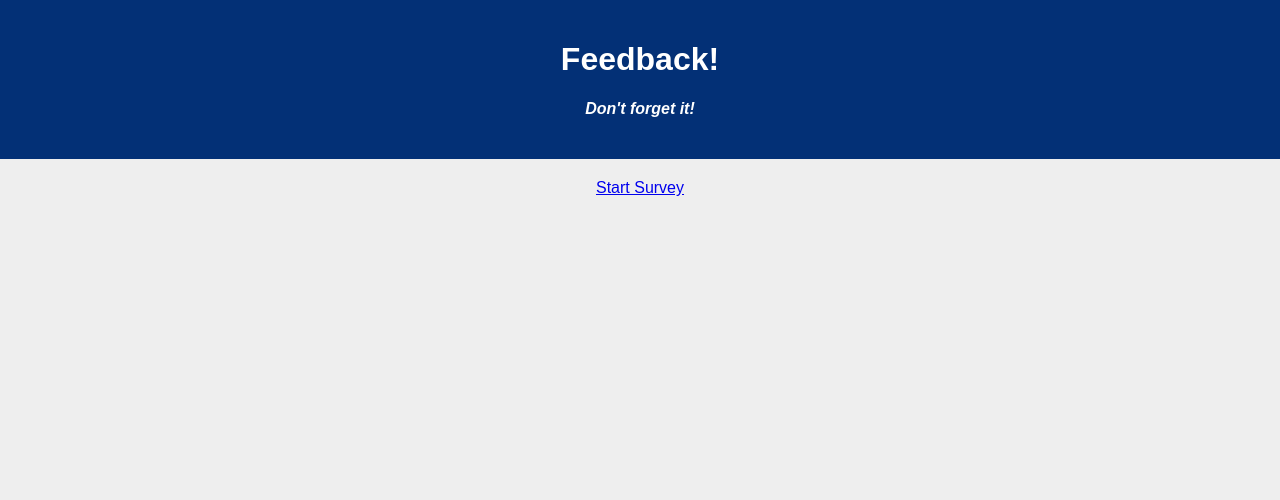
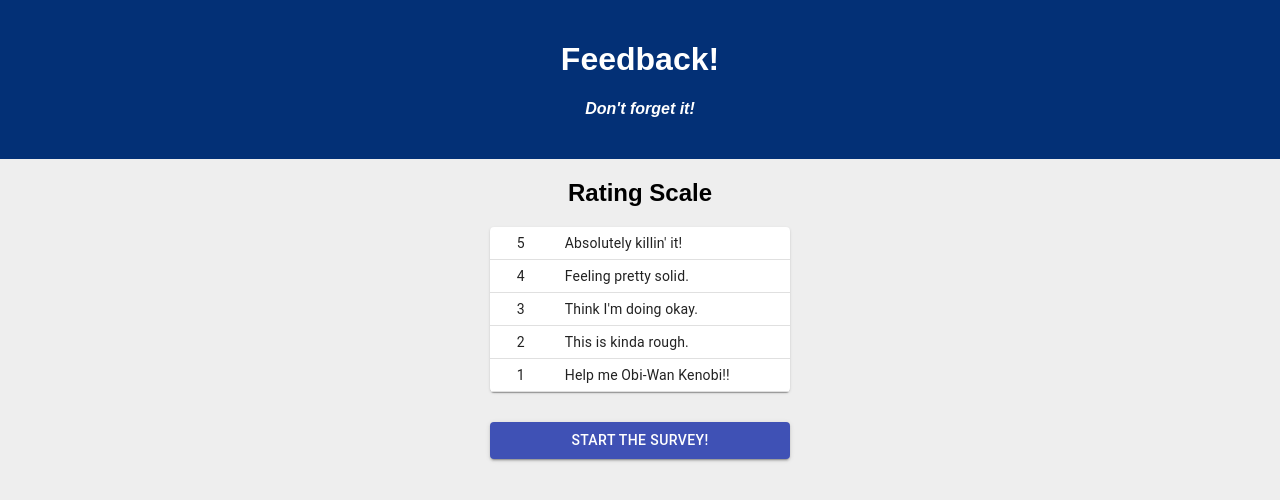
Before and after one commit to vkarlen/redux-feedback-loop, a React (Create React App) app: page / in a window 1280 px wide. Shown: the top 500 px of the page. Built offline with nearby package versions, Linux system fonts and the light colour scheme.

Commit message:
Styled home page

```diff
--- a/src/components/Comments/Comments.jsx
+++ b/src/components/Comments/Comments.jsx
@@ -48,7 +48,7 @@ function Comments() {
                 name="comments"
                 multiline
                 rowsMax={6}
-                fullWidth="true"
+                fullWidth
                 value={newComments}
                 onChange={(evt) => setNewComment(evt.target.value)}
               />
--- a/src/components/Home/Home.css
+++ b/src/components/Home/Home.css
@@ -0,0 +1,9 @@
+#startBtn {
+  width: 300px;
+  margin-top: 20px;
+}
+
+#ratingContainer {
+  max-width: 300px;
+  margin: 10px auto;
+}
--- a/src/components/Home/Home.jsx
+++ b/src/components/Home/Home.jsx
@@ -1,10 +1,60 @@
 import { Link } from 'react-router-dom';
+import { useHistory } from 'react-router-dom';
+import './Home.css';
+
+// Martial-UI Imports
+import {
+  Button,
+  Container,
+  Table,
+  TableBody,
+  TableCell,
+  TableRow,
+  Paper,
+} from '@material-ui/core';
 
 function Home() {
+  const history = useHistory();
+
   return (
-    <div>
-      <Link to="/feeling">Start Survey</Link>
-    </div>
+    <Container maxWidth="xs">
+      <h2>Rating Scale</h2>
+      <Paper id="ratingContainer">
+        <Table size="small">
+          <TableBody>
+            <TableRow>
+              <TableCell align="right">5</TableCell>
+              <TableCell>Absolutely killin' it!</TableCell>
+            </TableRow>
+            <TableRow>
+              <TableCell align="right">4</TableCell>
+              <TableCell>Feeling pretty solid.</TableCell>
+            </TableRow>
+            <TableRow>
+              <TableCell align="right">3</TableCell>
+              <TableCell>Think I'm doing okay.</TableCell>
+            </TableRow>
+            <TableRow>
+              <TableCell align="right">2</TableCell>
+              <TableCell>This is kinda rough.</TableCell>
+            </TableRow>
+            <TableRow>
+              <TableCell align="right">1</TableCell>
+              <TableCell>Help me Obi-Wan Kenobi!!</TableCell>
+            </TableRow>
+          </TableBody>
+        </Table>
+      </Paper>
+      <Button
+        variant="contained"
+        color="primary"
+        name="start"
+        onClick={() => history.push('/feeling')}
+        id="startBtn"
+      >
+        Start the Survey!
+      </Button>
+    </Container>
   );
 }
 
```
